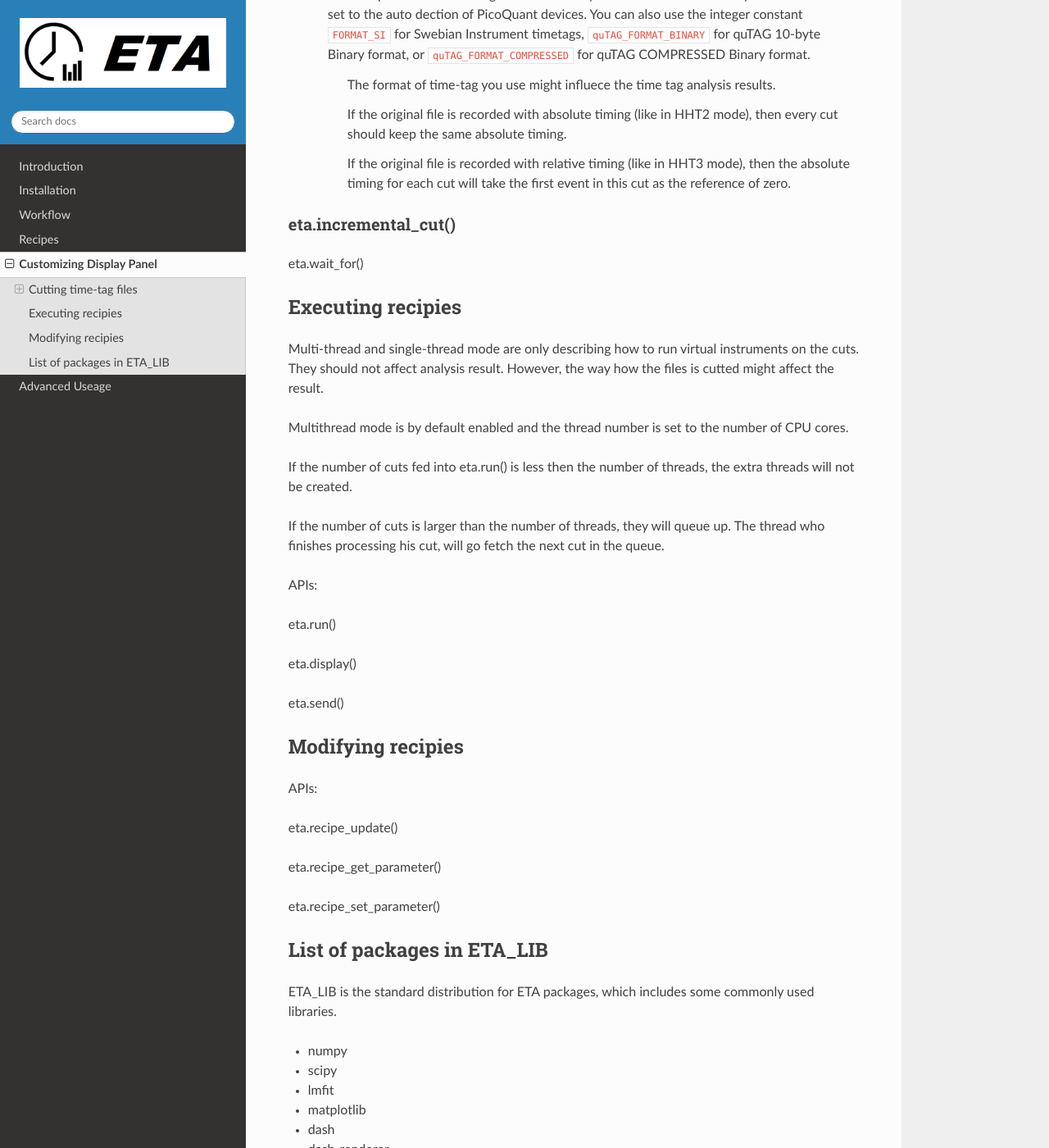
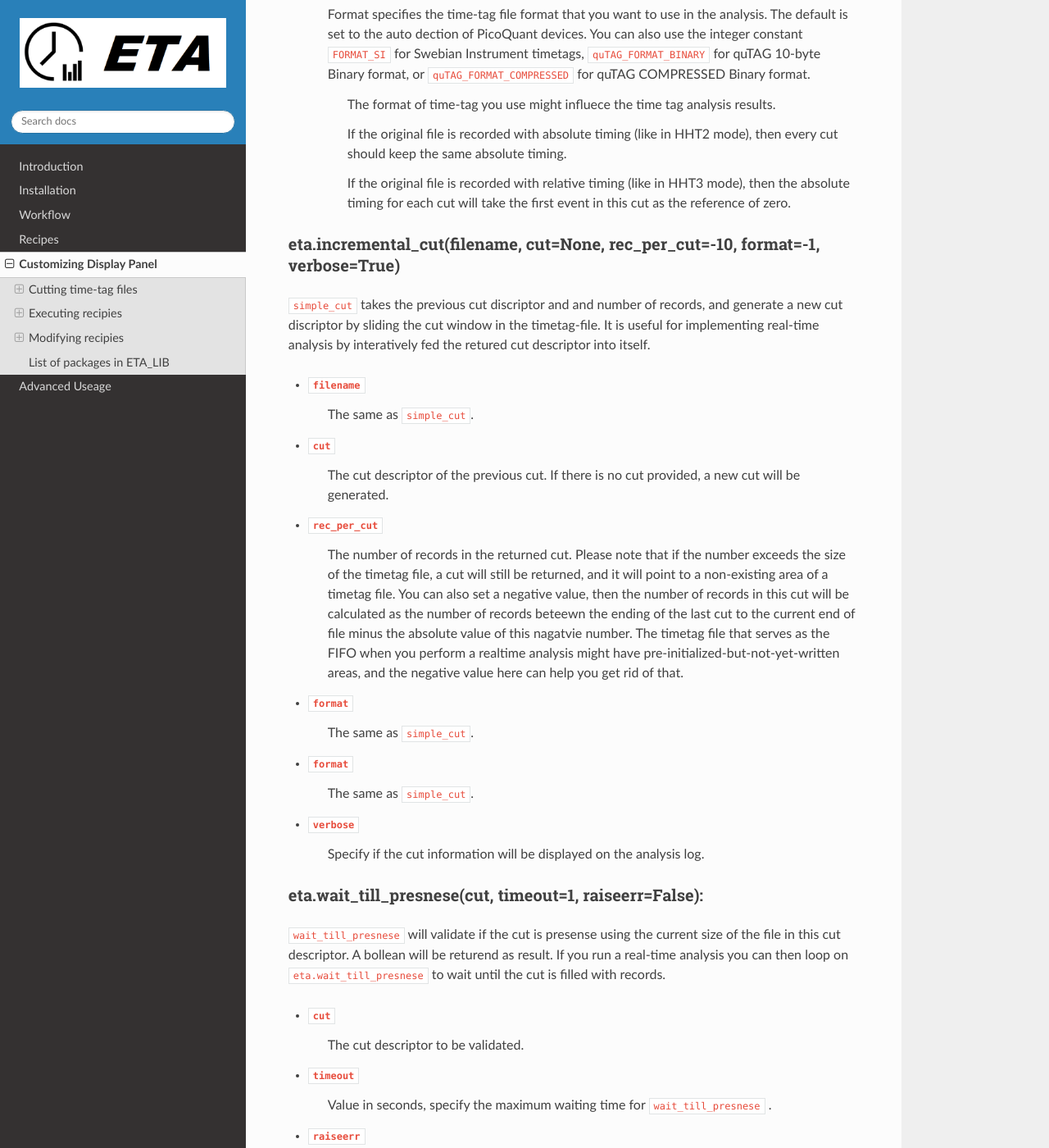
Before and after one commit to timetag/timetag.github.io, a Sphinx documentation site: the page built from docs/python.rst, in a window 1280 px wide and 1400 px high, scrolled down 1074 px. Shown: the whole window at 82% size. Built offline with Sphinx 7.4.7 and the Read the Docs theme 2.0.0, drawn with Linux system fonts in a browser that asks for light colours; some of the changed text lies outside the part shown.

Commit message:
Update python.rst

```diff
--- a/docs/python.rst
+++ b/docs/python.rst
@@ -12,7 +12,7 @@
 
 You need to cut the time-tag file into sections before running the analysis on these sections. When cutting the time-tag file, ETA will read the header of the time-tag and then generate cut discriptors that can be later used in the analysis. You can think of ``_cut()`` as the timetag-specific way of ``open()`` in Python.
 
-eta.simple_cut(filename, cuts=1, trunc=-1, format=-1):
+eta.simple_cut(filename, cuts=1, trunc=-1, format=-1)
 ......
 
 ``simple_cut`` takes the file name and number of cuts, and cuts the file into equal size sections. It is useful in a correlational analyis if we cut the file into some sections an run parallel analysis to get speed boosts.
@@ -21,7 +21,7 @@
     File name of the timetag file. Please note that if you run ETA Backend on a remote computer, you need to specify the path on that computer.
 
 - ``cuts``
-    The number of cuts that you want to generate. Default value is set to 1, thus the full time-tag will be returned in the cut descriptor.
+    The number of cuts that you want to generate. A list of cut descriptors will be retured if you specify a value larger than one. Default value is set to 1, thus the full time-tag will be returned in one cut descriptor.
 
 - ``trunc``
     The number of cuts that is returned in the cut descriptor. By setting it to ``-1`` will give you the number of cuts specified in the ``cuts`` parameter. By setting it to any number smaller than ``cuts`` you can truncate a large timetag file.
@@ -36,43 +36,89 @@
         If the original file is recorded with relative timing (like in HHT3 mode), then the absolute timing for each cut will take the first event in this cut as the reference of zero.
 
 
-eta.incremental_cut()
+eta.incremental_cut(filename, cut=None, rec_per_cut=-10, format=-1, verbose=True)
 ......
+``simple_cut`` takes the previous cut discriptor and and number of records, and generate a new cut discriptor by sliding the cut window in the timetag-file. It is useful for implementing real-time analysis by interatively fed the retured cut descriptor into itself.
 
+- ``filename``
+    The same as ``simple_cut``.
 
-eta.wait_for()
+- ``cut``
+    The cut descriptor of the previous cut. If there is no cut provided, a new cut will be generated.
+
+- ``rec_per_cut``
+    The number of records in the returned cut. Please note that if the number exceeds the size of the timetag file, a cut will still be returned, and it will point to a non-existing area of a timetag file.
+    You can also set a negative value, then the number of records in this cut will be calculated as the number of records beteewn the ending of the last cut to the current end of file minus the absolute value of this nagatvie number. The timetag file that serves as the FIFO when you perform a realtime analysis might have pre-initialized-but-not-yet-written areas, and the negative value here can help you get rid of that.
+
+- ``format``
+    The same as ``simple_cut``.
+
+- ``format``
+    The same as ``simple_cut``.
+
+- ``verbose``
+    Specify if the cut information will be displayed on the analysis log.
+
+eta.wait_till_presnese(cut, timeout=1, raiseerr=False):
+......
+``wait_till_presnese`` will validate if the cut is presense using the current size of the file in this cut descriptor. A bollean will be returend as result. If you run a real-time analysis you can then loop on ``eta.wait_till_presnese``  to wait until the cut is filled with records.
+
+- ``cut``
+    The cut descriptor to be validated.
+
+- ``timeout``
+    Value in seconds, specify the maximum waiting time for ``wait_till_presnese`` .
+
+- ``raiseerr``
+    Specify if an ValueError will be raised when timeout happens.
 
 Executing recipies
 -----
 
-Multi-thread and single-thread mode are only describing how to run virtual instruments on the cuts. They should not affect analysis result. However, the way how the files is cutted might affect the result.
+Once you have cuts, you can run Virtual Instruments and fed the cuts into the instruments.
 
-Multithread mode is by default enabled and the thread number is set to the number of CPU cores.
+eta.run(cuts, ctxs=None, sum_results=True, iterate_ctxs=False, group="main", verbose=True)
+......
+- ``cuts``
+    The cut descriptors that is fed into the instruments.
 
-If the number of cuts fed into eta.run() is less then the number of threads, the extra threads will not be created.
+        There was a parameter for multi-thread and single-thread mode in previus verisons of ETA, and it is recenlty removed.
 
-If the number of cuts is larger than the number of threads, they will queue up. The thread who finishes processing his cut, will go fetch the next cut in the queue.
+        Multi-thread and single-thread mode are only describing how to run virtual instruments on the cuts. They should not affect analysis result. However, the way how the files is cutted might affect the result.
 
-APIs:
+        Multithread mode is by default enabled and the thread number is set to the number of CPU cores.
 
-eta.run()
+        If the number of cuts fed into eta.run() is less then the number of threads, the extra threads will not be created.
+
+        If the number of cuts is larger than the number of threads, they will queue up. The thread who finishes processing his cut, will go fetch the next cut in the queue.
+
+- ``ctxs``
+    The context information of the analysis.
+
+- ``sum_results``
+    Specifies if the results will be sumed up. This is useful for correlational analysis if you cut the file into pieces and then merges the histograms together. Users can also set this value to False and implement their own data aggreation methods, like concating the histograms to generate large images.
+
+- ``iterate_ctxs``
+
+- ``group``
+  The group of instruments that you want to run analysis on.
 
 eta.display()
+......
 
 eta.send()
-
+......
 
 Modifying recipies
 ------
 
-APIs:
 
 eta.recipe_update()
-
+......
 eta.recipe_get_parameter()
-
+......
 eta.recipe_set_parameter()
-
+......
 List of packages in ETA_LIB
 -----
 
```
